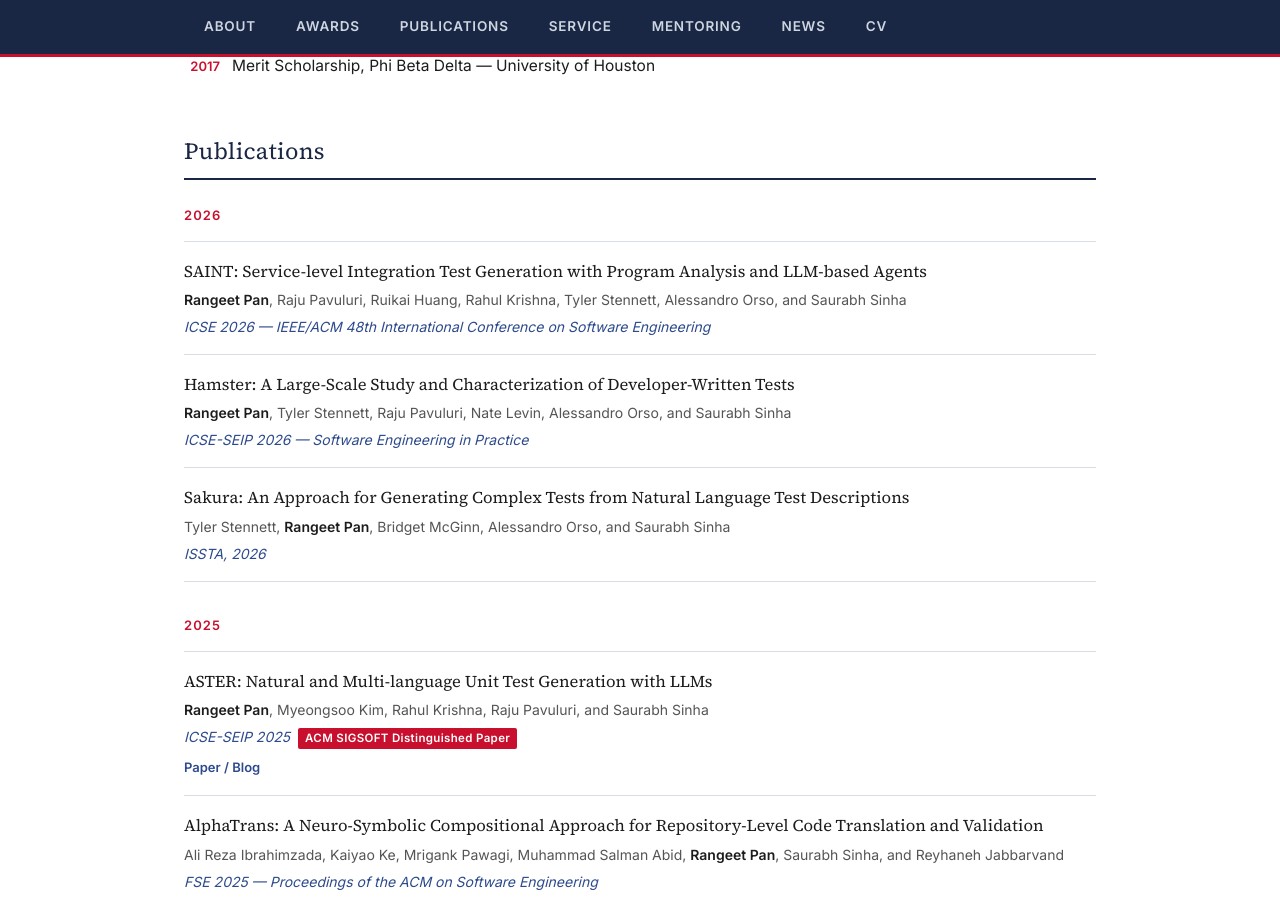
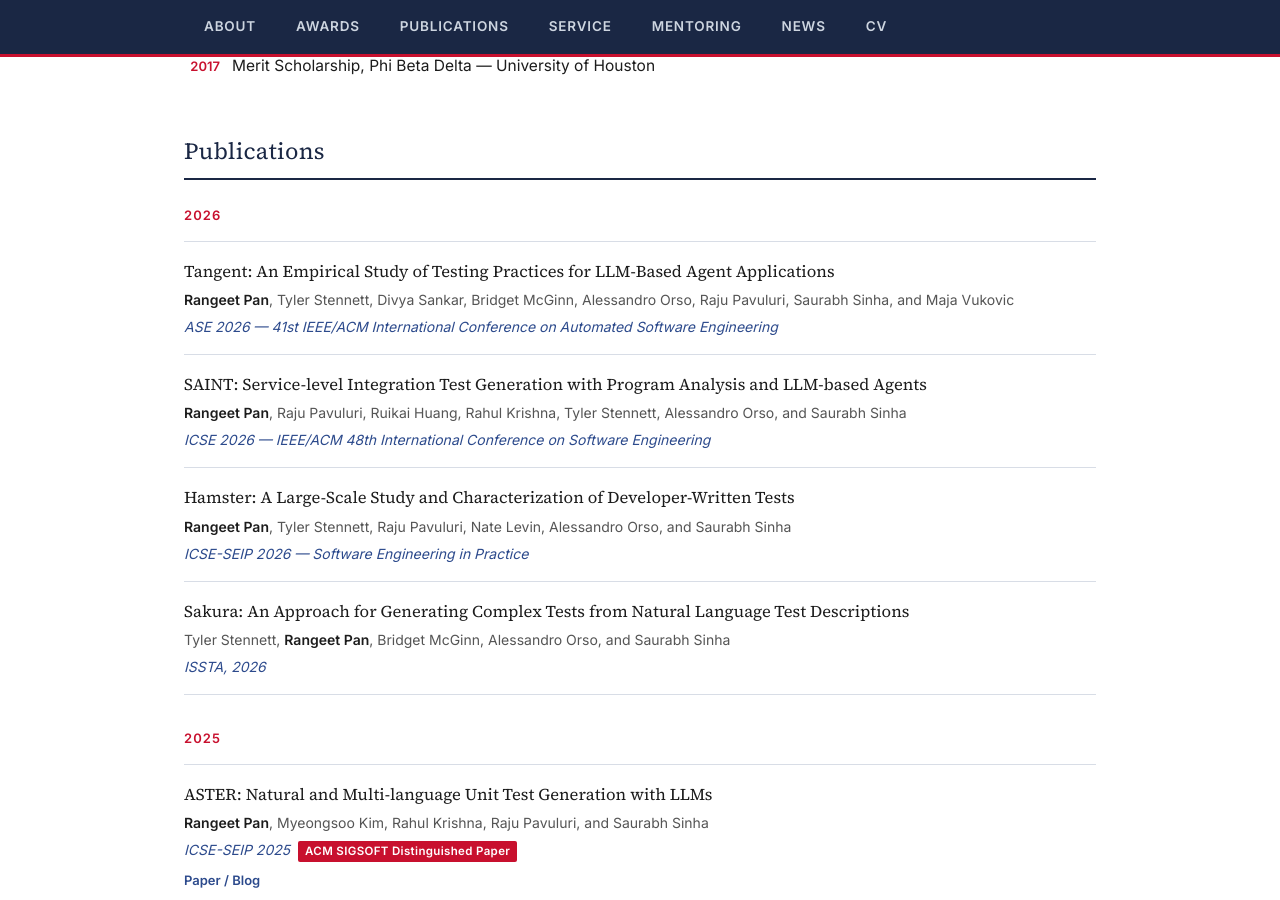
Before and after one commit to rangeetpan/rangeetpan.github.io, a Jekyll site: the page index.html, which Jekyll copies as it is, in a window 1280 px wide and 900 px high, scrolled down 1212 px. Built offline with Jekyll 4.4.1, drawn with Linux system fonts in a browser that asks for light colours.

Commit message:
Update index.html

```diff
--- a/index.html
+++ b/index.html
@@ -402,6 +402,11 @@
     <div class="pub-year-group">
       <div class="pub-year-label">2026</div>
       <ul class="pub-list">
+        <li class="pub-item">
+          <div class="pub-title">Tangent: An Empirical Study of Testing Practices for LLM-Based Agent Applications</div>
+          <div class="pub-authors"><strong>Rangeet Pan</strong>, Tyler Stennett, Divya Sankar, Bridget McGinn, Alessandro Orso, Raju Pavuluri, Saurabh Sinha, and Maja Vukovic</div>
+          <div class="pub-venue">ASE 2026 — 41st IEEE/ACM International Conference on Automated Software Engineering</div>
+        </li>
 
         <li class="pub-item">
           <div class="pub-title">SAINT: Service-level Integration Test Generation with Program Analysis and LLM-based Agents</div>
```
